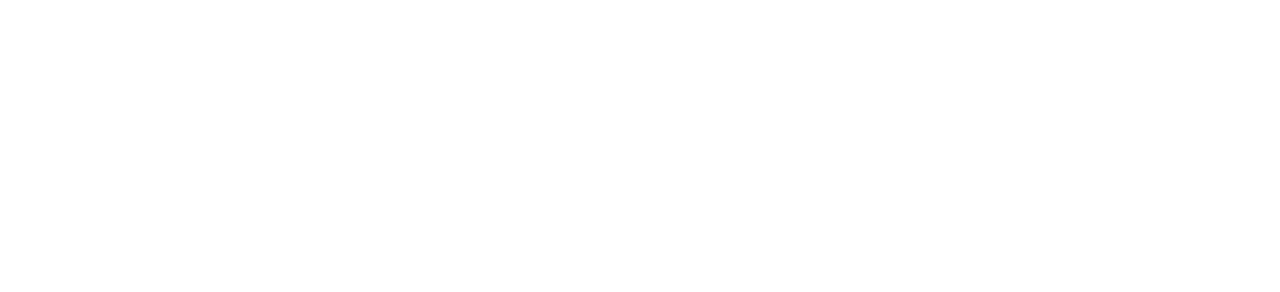
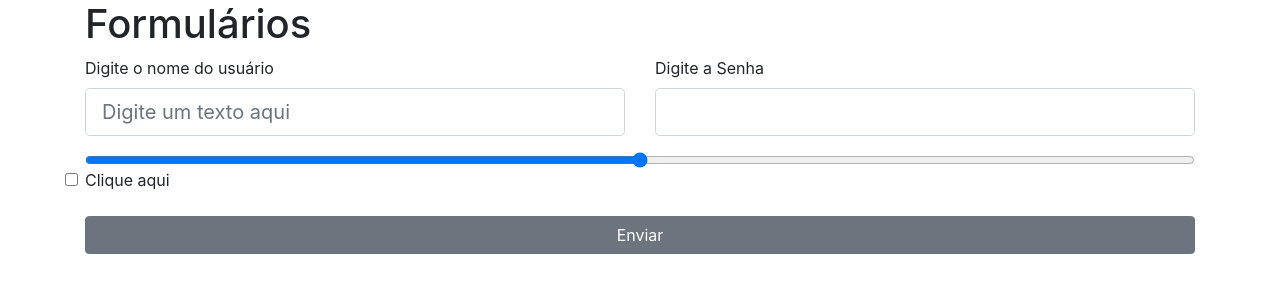
Before and after one commit to renanalves23/Formularios-BootStrap4, a plain HTML site: page index.html in a window 1280 px wide. Drawn offline with Linux system fonts and the light colour scheme.

Commit message:
Commit de rotinas de criação de formulários com BootStrap4

```diff
--- a/index.html
+++ b/index.html
@@ -4,12 +4,45 @@
 	<meta charset="UTF-8">
 	<meta name="viewport" content="width=device-width, initial-scale=1.0">
 	<meta http-equiv="X-UA-Compatible" content="ie=edge">
-	<title>Document</title>
+	<title>Formulários</title>
 		<!-- CSS -->
 		<link href="public/css/bootstrap.min.css" rel="stylesheet">
 
 </head>
 <body>
 
+		<div class="container">
+			<h1>Formulários</h1>
+			<form>
+				<div class="row">
+						<div class="col">
+				<div class="form-group">
+							<label for="">Digite o nome do usuário</label>
+							<input type="text" class="form-control form-control-lg" placeholder="Digite um texto aqui">
+			</div>
+		</div> <!-- col -->
+		<div class="col">
+			<div class="form-goup">
+							<label for="">Digite a Senha</label>
+							<input type="password" class="form-control form-control-lg">
+			</div>
+		</div> <!-- col -->
+		</div>	<!-- row -->
+					<!-- <input type="file" class="form-control"> -->
+
+				<div class="form-group">
+						<input type="range" class="form-control-range">
+						<input type="checkbox" class="form-check-input">
+						<label for="">Clique aqui</label>
+				</div> <!-- form-group -->
+
+				<input type="submit" name="enviar" value="Enviar" class="btn btn-secondary btn-block">
+			</form>
+		</div>
+
+
+		<!-- JS -->
+		<script src="public/js/jquery.js"></script>
+		<script src="public/js/bootstrap.bundle.min.js"></script>
 </body>
 </html>
```
Also changed, not shown: 1 other file.
